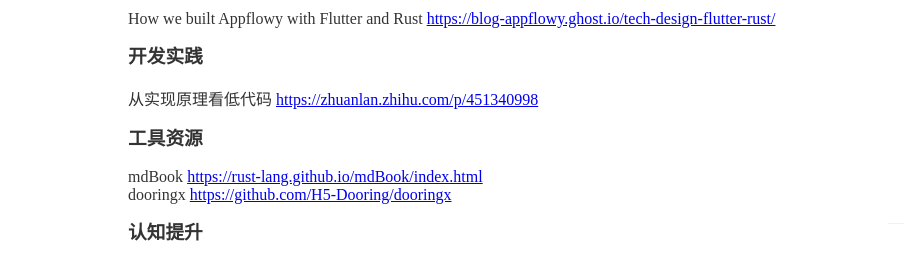
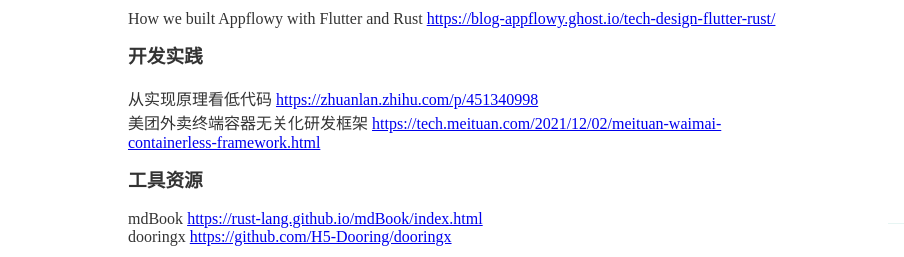
Before and after one commit to hzzheng/blog, a Gatsby site: page /weekly/73 in a window 1280 px wide. Shown: the part 156-413 px from the top of the page, 0-904 px from the left. Built offline with nearby package versions, Linux system fonts and the light colour scheme; Gatsby itself is replaced by a stand-in of ours; some packages are replaced by stand-ins of ours; some icons are missing; what typography-theme-fairy-gates would draw is missing.

Commit message:
chore: update

```diff
--- a/src/weekly/73.md
+++ b/src/weekly/73.md
@@ -9,6 +9,7 @@
 
 ### 开发实践
 1. 从实现原理看低代码  https://zhuanlan.zhihu.com/p/451340998
+2. 美团外卖终端容器无关化研发框架 https://tech.meituan.com/2021/12/02/meituan-waimai-containerless-framework.html
 
 ### 工具资源
 1. mdBook https://rust-lang.github.io/mdBook/index.html
```
